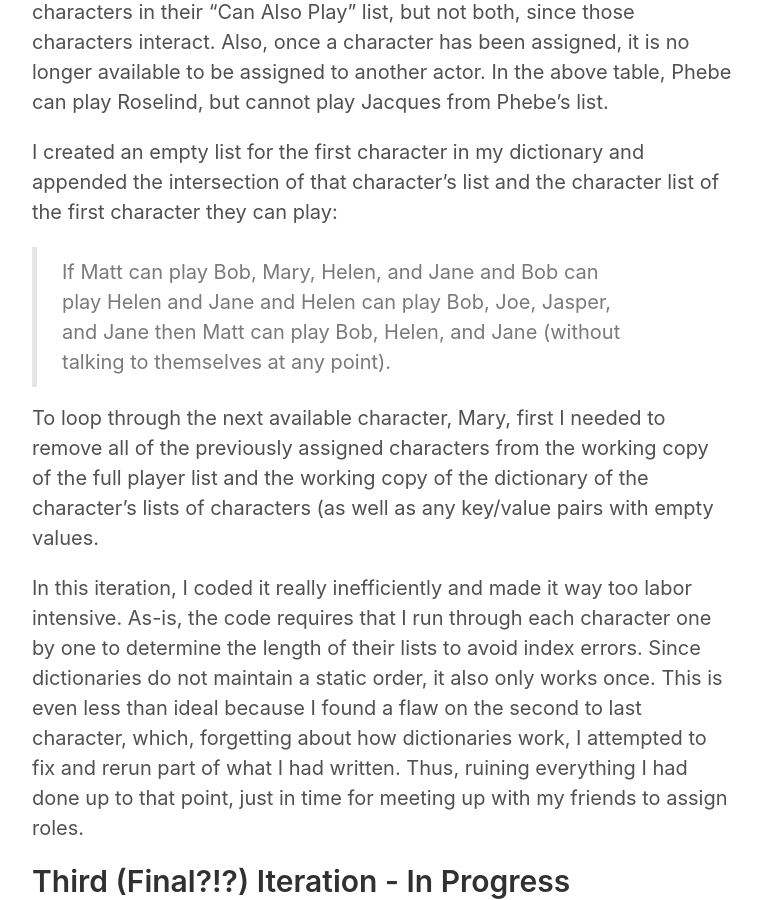
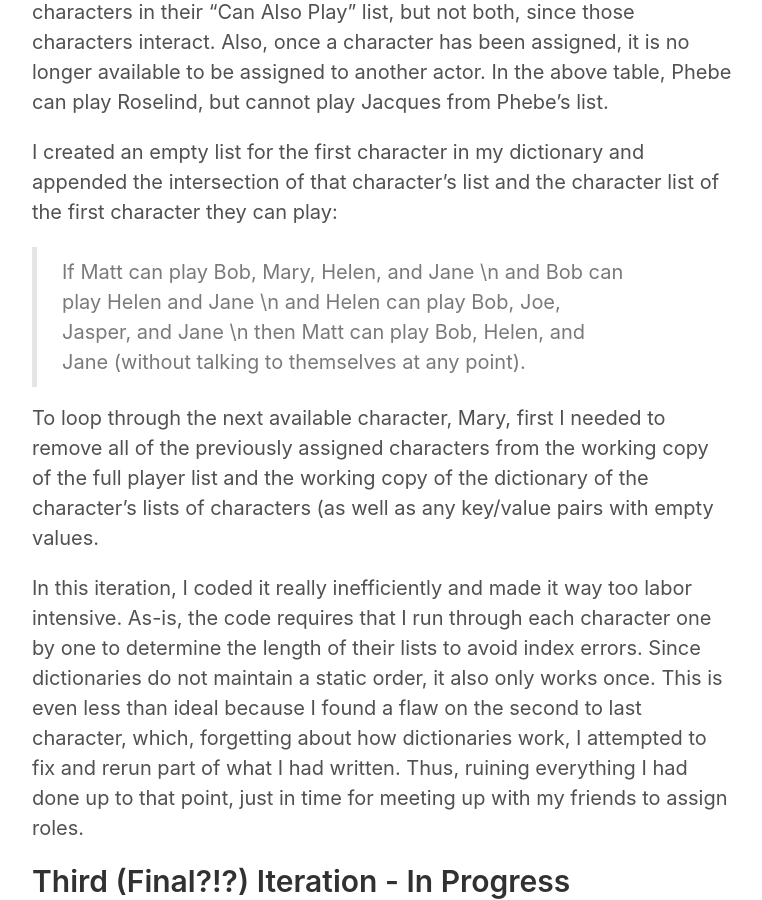
Before and after one commit to randominternetname/randominternetname.github.io, a Jekyll site: the page built from _posts/2020-06-05-Shakespeare.md, in a window 1280 px wide and 900 px high, scrolled down 1623 px. Shown: the whole window, without its empty margins (258-1020 px from the left). Built offline with Jekyll 4.4.1, drawn with Linux system fonts in a browser that asks for light colours.

Commit message:
Committing

```diff
--- a/_posts/2020-06-05-Shakespeare.md
+++ b/_posts/2020-06-05-Shakespeare.md
@@ -53,9 +53,9 @@ You'll notice that each actor could play only one of the two other characters in
 
 I created an empty list for the first character in my dictionary and appended the intersection of that character's list and the character list of the first character they can play:
 
->If Matt can play Bob, Mary, Helen, and Jane
-and Bob can play Helen and Jane
-and Helen can play Bob, Joe, Jasper, and Jane
+>If Matt can play Bob, Mary, Helen, and Jane \n
+and Bob can play Helen and Jane \n
+and Helen can play Bob, Joe, Jasper, and Jane \n
 then Matt can play Bob, Helen, and Jane (without talking to themselves at any point).
 
 To loop through the next available character, Mary, first I needed to remove all of the previously assigned characters from the working copy of the full player list and the working copy of the dictionary of the character's lists of characters (as well as any key/value pairs with empty values.
```
